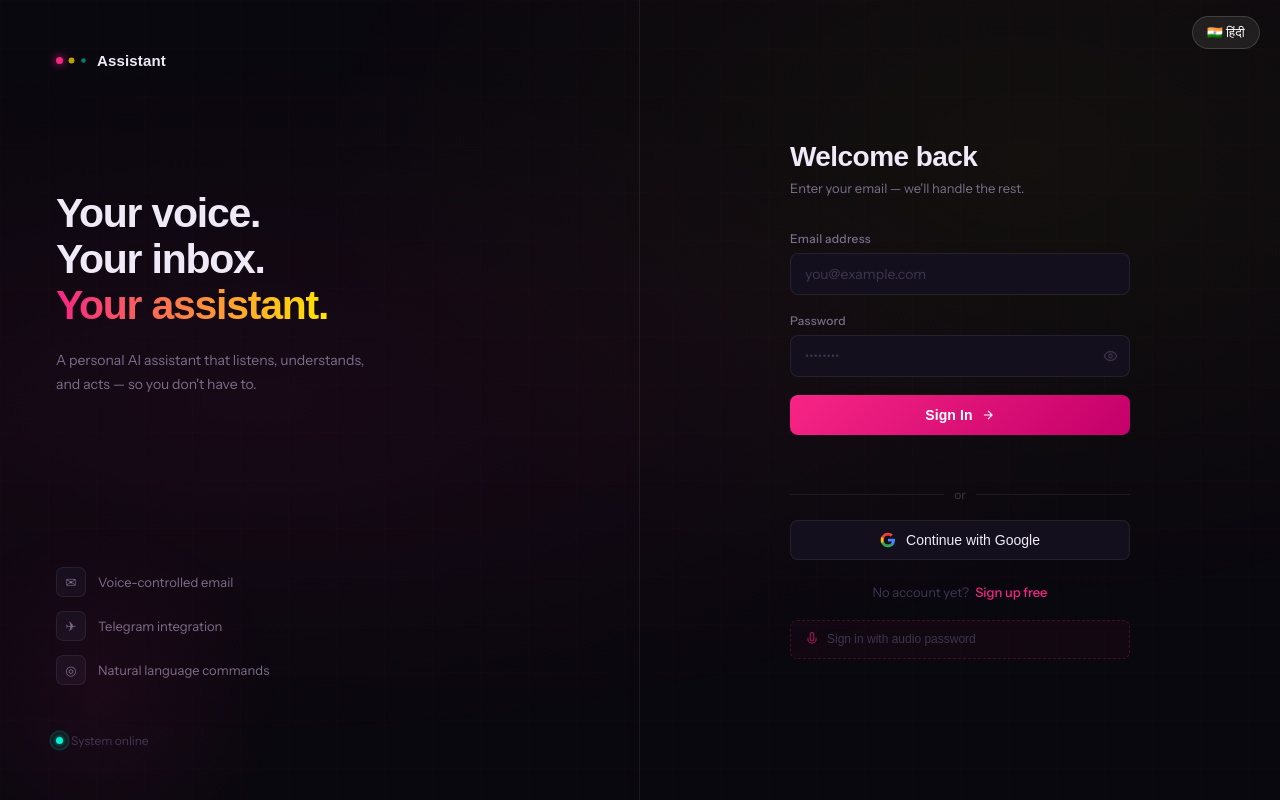
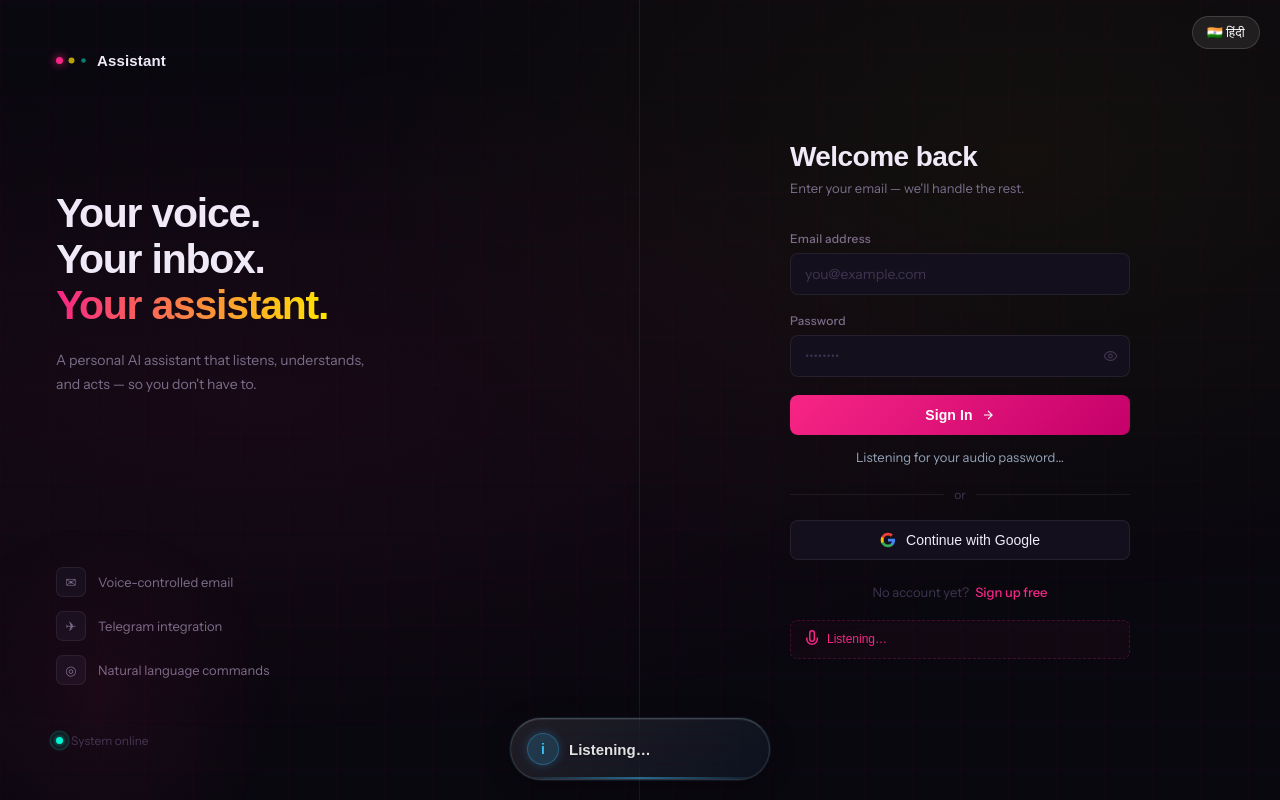
Before and after one commit to Vishrut7080/Infosys, a Flask app: page / in a window 1280 px wide. Run offline with Flask 3, Linux system fonts and the light colour scheme; some web fonts are replaced.

Commit message:
fix: speech recognition feature for login, etc.

```diff
--- a/app/web/templates/admin.html
+++ b/app/web/templates/admin.html
@@ -548,6 +548,7 @@
     </script>
     <script src="//cdnjs.cloudflare.com/ajax/libs/socket.io/4.7.5/socket.io.min.js"></script>
     <script src="{{ url_for('static', filename='voice-nav.js') }}"></script>
+    <script src="{{ url_for('static', filename='toast.js') }}"></script>
     <script src="{{ url_for('static', filename='admin.js') }}"></script>
     <script src="{{ url_for('static', filename='assistant.js') }}"></script>
 </body>
--- a/app/web/templates/login.html
+++ b/app/web/templates/login.html
@@ -178,6 +178,9 @@
             }
         });
     </script>
+    <script src="{{ url_for('static', filename='toast.js') }}"></script>
+    <script src="{{ url_for('static', filename='voice-nav.js') }}"></script>
+    <script src="{{ url_for('static', filename='login.js') }}"></script>
 </body>
 
 </html>
```
Also changed, not shown: app/web/templates/dashboard.html (+10 -4 lines), app/web/templates/signup.html (line endings or trailing spaces).
